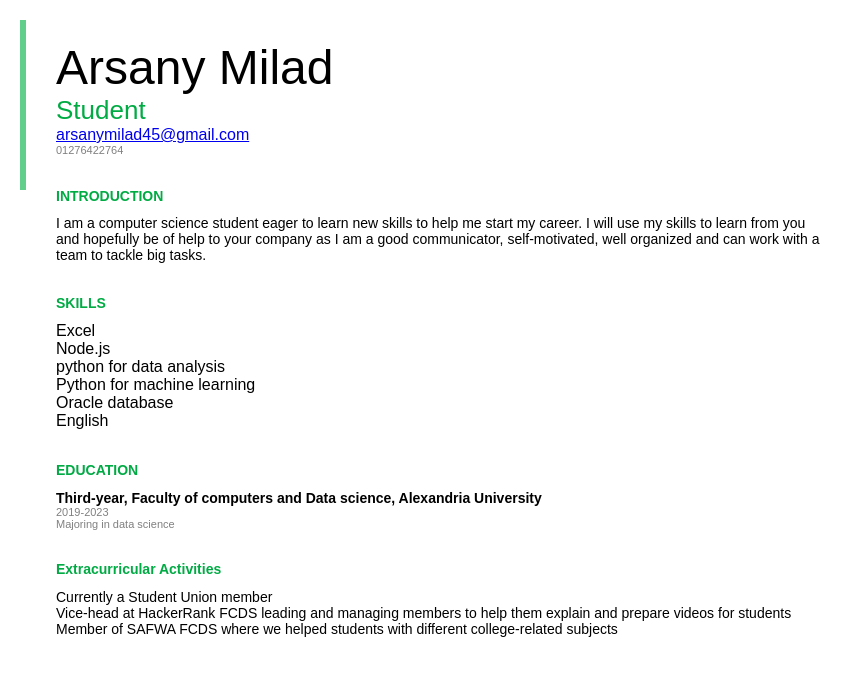
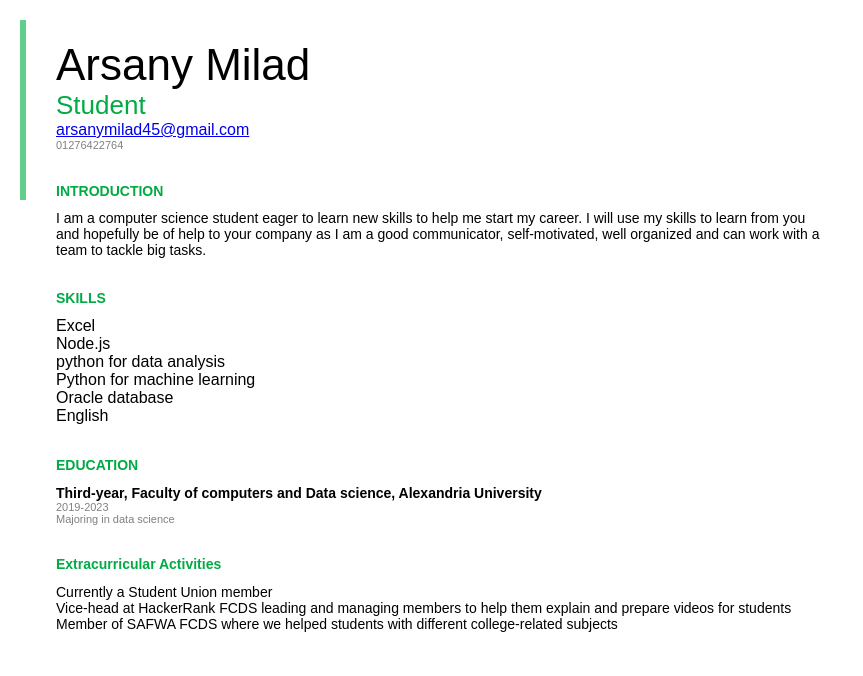
Before and after one commit to aroo530/resume, a plain HTML site: page index.html in a window 1280 px wide. Shown: the whole page, without its empty margins (0-863 px from the left). Drawn offline with Linux system fonts and the light colour scheme.

Commit message:
Update main.css

```diff
--- a/main.css
+++ b/main.css
@@ -9,7 +9,7 @@ body{
     margin-top: 20px;
     padding: 10px;
     border-left: 6px solid #61ce8c;
-    height: 150px;
+    height: 160px;
     position: absolute;
     max-width: 900px;
     /* top: 20; */
@@ -21,7 +21,7 @@ section {
     margin-right: 100px;
 }
 section h1{
-    font-size: 48px;
+    font-size: 44px;
     font-weight: 200;
     margin: 0;
 }
```
